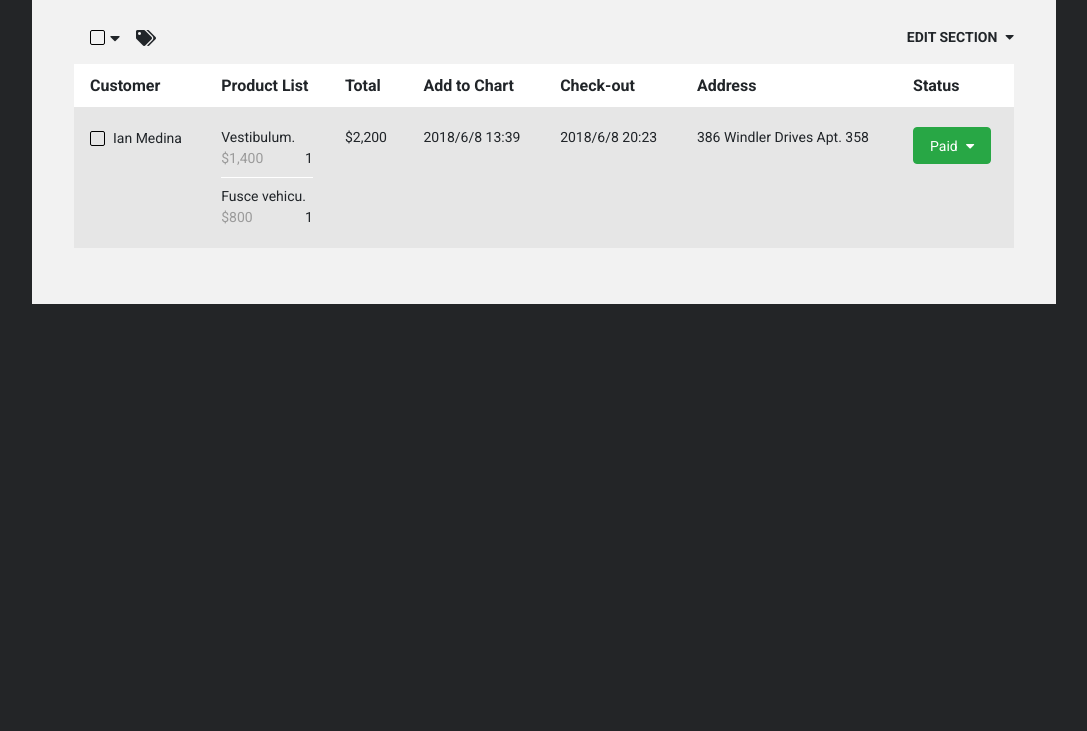
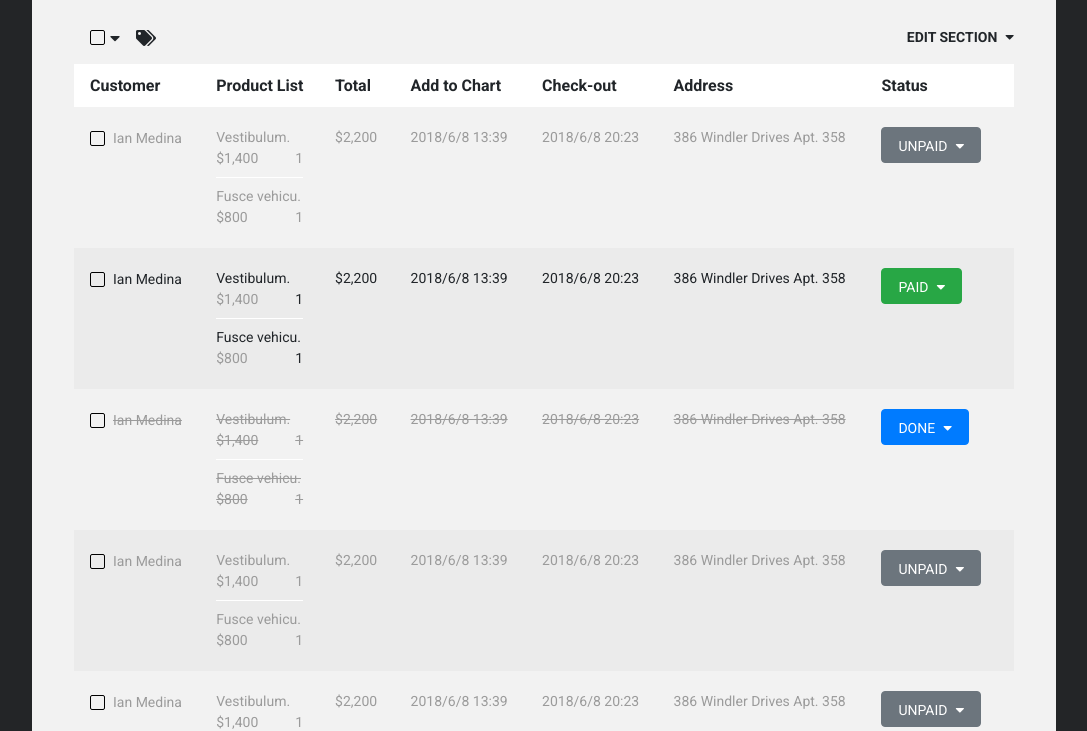
Before and after one commit to cxc421/f2e-2018-admin-order, a React app: page /#/orders in a window 1280 px wide. Shown: the part 73-804 px from the top of the page, without its empty margins (96-1183 px from the left). Built offline with nearby package versions, Linux system fonts and the light colour scheme.

Commit message:
Order Page continue

```diff
--- /dev/null
+++ b/src/demo_data.js
@@ -0,0 +1,42 @@
+import uuid from 'uuid/v4';
+
+// ORDER_DATA
+const ORDER_DATA_NUM = 10;
+const orderData = [];
+for (let i = 0; i < ORDER_DATA_NUM; i++) {
+  const statusArray = ['Paid', 'Shipping', 'Unpaid', 'Done'];
+  const randomNum = Math.round(Math.random() * (statusArray.length - 1));
+  const status = statusArray[randomNum];
+
+  const obj = {
+    'order-id': uuid().substr(0, 4) + (i+1),
+    customer: {
+      checked: false,
+      name: 'Ian Medina'
+    },
+    'product-list': [
+      {
+        name: 'Vestibulum.',
+        money: 1400,
+        number: 1
+      },
+      {
+        name: 'Fusce vehicu.',
+        money: 800,
+        number: 1
+      }
+    ],
+    total: 2200,
+    'add-to-chart': '2018/6/8 13:39',
+    'check-out': '2018/6/8 20:23',
+    address: '386 Windler Drives Apt. 358',
+    status: status,
+    phone: '0920-849-117',
+    email: 'user@gmail.com'
+  };
+  orderData.push(obj);
+}
+
+export {
+  orderData
+};
--- a/src/pages/OrderPage.js
+++ b/src/pages/OrderPage.js
@@ -9,6 +9,7 @@ import Page from 'components/Page';
 import CheckBox from 'components/CheckBox';
 import DropDown from 'components/DropDown';
 import { transValueToMoney } from 'util/transValueToMoney';
+import { orderData } from '../demo_data';
 
 export default class OrderPage extends React.Component {
   state = {
@@ -64,32 +65,7 @@ export default class OrderPage extends React.Component {
         checked: true
       }
     ],
-    dataList: [
-      {
-        'order-id': 1,
-        customer: {
-          checked: false,
-          name: 'Ian Medina'
-        },
-        'product-list': [
-          {
-            name: 'Vestibulum.',
-            money: 1400,
-            number: 1
-          },
-          {
-            name: 'Fusce vehicu.',
-            money: 800,
-            number: 1
-          }
-        ],
-        total: 2200,
-        'add-to-chart': '2018/6/8 13:39',
-        'check-out': '2018/6/8 20:23',
-        address: '386 Windler Drives Apt. 358',
-        status: 'Paid'
-      }
-    ]
+    dataList: orderData
   }
 
   updateEditSection(id, checked) {
@@ -107,13 +83,66 @@ export default class OrderPage extends React.Component {
     }));
   }
 
+  toogleCustomerCheck = (id, checked) => {
+    if (id == null) {
+      this.setState(prevState => ({
+        dataList: prevState.dataList.map(data => {
+          return {...data, customer: {
+            ...data.customer,
+            checked
+          }};
+        })
+      }));
+    } else {
+      this.setState(prevState => ({
+        dataList: prevState.dataList.map(data => {
+          if (data['order-id'] === id) {
+            return {...data, customer: {
+              ...data.customer,
+              checked
+            }};
+          } else {
+            return data;
+          }
+        })
+      }));
+    }
+  };
+
+  checkByStatus = (status) => {
+    this.setState(prevState => ({
+      dataList: prevState.dataList.map(data => {
+        return {
+          ...data, customer: {
+            ...data.customer,
+            checked: data.status === status
+          }
+        };
+      })
+    }));
+  }
+
+  updateStatusById = (id, status) => {
+    this.setState(prevState => ({
+      dataList: prevState.dataList.map(data => {
+        if (data['order-id'] === id) {
+          return {
+            ...data, status
+          };
+        } else {
+          return data;
+        }
+      })
+    }));
+  };
+
   renderTdContent(data, tag) {
     const obj = data[tag];
     switch (tag) {
       case 'customer':
         return (
           <React.Fragment>
-            <CheckBox checked={obj.checked}/>
+            <CheckBox checked={obj.checked} onClick={() => this.toogleCustomerCheck(data['order-id'], !obj.checked)}/>
             <span>{obj.name}</span>
           </React.Fragment>
         );
@@ -130,21 +159,32 @@ export default class OrderPage extends React.Component {
 
       case 'total':
         return '$' + transValueToMoney(obj);
-      case 'add-to-chart':
-        return obj;
-      case 'check-out':
-        return obj;
-      case 'address':
-        return obj;
       case 'status':
+        const colorMap = {
+          Paid: 'success',
+          Unpaid: 'secondary',
+          Shipping: 'warning',
+          Done: 'primary'
+        };
+        const id = data['order-id'];
         return (
-          <Button className={obj} color="success">
+          <DropDown>
+            <div dp-type="toggler">
+              <Button className={obj} color={colorMap[obj]}>
                 <span>{obj}</span>
                 <i className="fas fa-caret-down"></i>
               </Button>
+            </div>
+            <div dp-type="menu" className="hover-menu btn-menu">
+              <div onClick={() => this.updateStatusById(id, 'Paid')}>Paid</div>
+              <div onClick={() => this.updateStatusById(id, 'Unpaid')}>Unpaid</div>
+              <div onClick={() => this.updateStatusById(id, 'Shipping')}>Shipping</div>
+              <div onClick={() => this.updateStatusById(id, 'Done')}>Done</div>
+            </div>
+          </DropDown>
         );
       default:
-        return 123;
+        return obj;
     }
   }
 
@@ -157,8 +197,8 @@ export default class OrderPage extends React.Component {
       }
       return {...tot, [edit.id]: true};
     }, {});
-    const tagArray = ['order-id', 'customer', 'product-list', 'total', 'add-to-chart', 'check-out', 'address', 'status'];
-
+    const tagArray = ['order-id', 'customer', 'product-list', 'total', 'add-to-chart', 'check-out', 'address', 'phone', 'email', 'status'];
+    const allChecked = ! dataList.some(data => !data.customer.checked);
 
     return (
       <Page>
@@ -166,20 +206,20 @@ export default class OrderPage extends React.Component {
 
           <div className="top-menu-row">
 
-            <CheckBox />
+            <CheckBox checked={allChecked} onClick={() => this.toogleCustomerCheck(null, !allChecked) } />
             <i className="fas fa-caret-down down-icon"></i>
 
             <DropDown className="tag-icon" keepMenuOpen={false}>
               <div dp-type="toggler" className="tag-icon-toggler">
                 <i className="fas fa-tags"></i>
               </div>
-              <div dp-type="menu" className="tag-icon-menu">
-                <div>Select All</div>
-                <div>Unselect All</div>
-                <div>Paid</div>
-                <div>Unpaid</div>
-                <div>Shipping</div>
-                <div>Done</div>
+              <div dp-type="menu" className="hover-menu">
+                <div onClick={() => this.toogleCustomerCheck(null, true)}>Select All</div>
+                <div onClick={() => this.toogleCustomerCheck(null, false)}>Unselect All</div>
+                <div onClick={() => this.checkByStatus('Paid')}>Paid</div>
+                <div onClick={() => this.checkByStatus('Unpaid')}>Unpaid</div>
+                <div onClick={() => this.checkByStatus('Shipping')}>Shipping</div>
+                <div onClick={() => this.checkByStatus('Done')}>Done</div>
               </div>
             </DropDown>
 
@@ -208,7 +248,7 @@ export default class OrderPage extends React.Component {
 
           </div>
 
-          <Table className="order-table" borderless={true} striped={true} >
+          <Table className="order-table" borderless={true} striped={false} >
             <thead>
               <tr>
                 {
@@ -222,8 +262,16 @@ export default class OrderPage extends React.Component {
             </thead>
             <tbody>
               {
-                dataList.map((data, idx) =>
-                  <tr key={idx}>
+                dataList.map((data, idx) => {
+                  let className = "";
+                  if (data.status === 'Unpaid') {
+                    className = "grey";
+                  } else if (data.status === "Done") {
+                    className = "grey delete";
+                  }
+
+                  return (
+                    <tr key={idx} className={className}>
                       {
                         tagArray.map((tag, idy) =>
                           enableTags[tag] ?
@@ -236,7 +284,8 @@ export default class OrderPage extends React.Component {
                         )
                       }
                     </tr>
-                )
+                  );
+                })
               }
             </tbody>
           </Table>
--- a/src/styles/DropDown.scss
+++ b/src/styles/DropDown.scss
@@ -2,6 +2,7 @@
 
 .dp-wrapper {
   position: relative;
+  display: inline-block;
 }
 
 .dp-menu {
@@ -13,4 +14,25 @@
   background: #FFFFFF;
   box-shadow: 1px 2px 10px 0 #9B9B9B;
   border-radius: 2px;
+
+  &.hover-menu {
+    left: 50%;
+    transform: translateX(-50%);
+    width: 125px;
+    padding: 8px 0;
+
+    & > div {
+      width: 100%;
+      padding: 8px 0;
+      text-align: center;
+
+      @include remark;
+
+      &:hover {
+        background: black;
+        color: white;
+        cursor: default;
+      }
+    }
+  }
 }
--- a/src/styles/OrderPage.scss
+++ b/src/styles/OrderPage.scss
@@ -18,26 +18,6 @@
         display: flex;
         align-items: center;
         cursor: pointer;
-      }
-      .tag-icon-menu {
-        left: 50%;
-        transform: translateX(-50%);
-        width: 125px;
-        padding: 8px 0;
-
-        & > div {
-          width: 100%;
-          padding: 8px 0;
-          text-align: center;
-
-          @include remark;
-
-          &:hover {
-            background: black;
-            color: white;
-            cursor: default;
-          }
-        }
       }
     }
 
@@ -104,6 +84,19 @@
       }
     }
 
+    .grey td {
+      color: $grey-4;
+    }
+    .delete td {
+      text-decoration: line-through;
+    }
+
+    tr:nth-child(2n+2) {
+      td {
+        background: #ebebeb;
+      }
+    }
+
     .table-box {
       & > * {
         display: flex;
@@ -126,26 +119,34 @@
       }
     }
 
-    .Paid {
-      // background: $green;
-      // border: $green;
-    }
     .btn {
       font-size: 14px;
-      line-height: 18px;
-      padding: 8px 16px;
+      padding: 9px 16px 7px;
+      color: white;
+      text-transform: uppercase;
+
+      display: inline-flex;
+      align-items: center;
+
       i {
         margin-left: 8px;
       }
       span, i {
         vertical-align: middle;
       }
+      span {
+        line-height: 18px;
+      }
 
       &:focus {
         box-shadow: none;
       }
     }
-
+    .btn-menu {
+      left: 0;
+      transform: none;
+      color:black;
+    }
   }
 
 }
```
Lines whose indentation alone changed are shown as unchanged.
